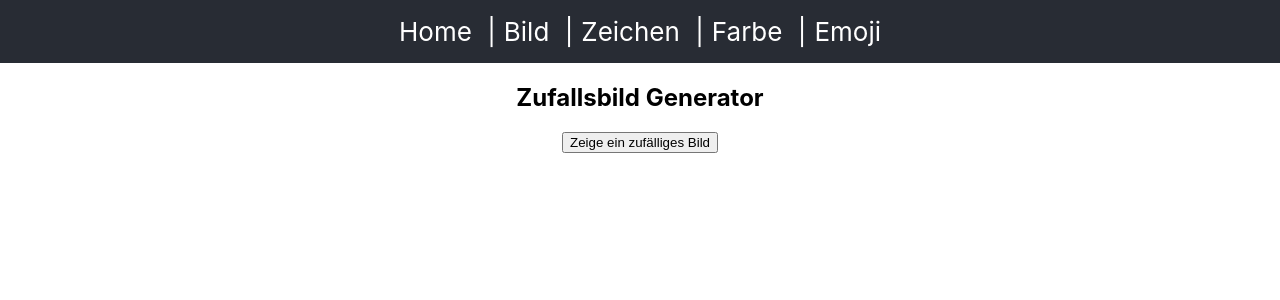
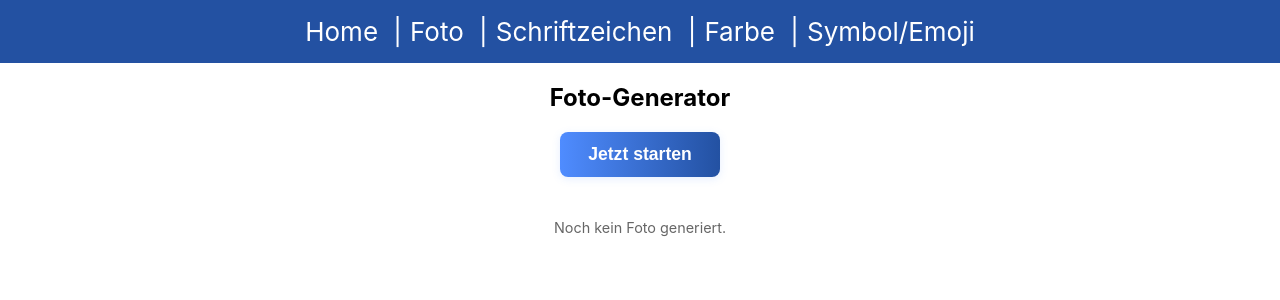
Before and after one commit to what-about-sun/codespaces-react, a React (Vite) app: page /random-image in a window 1280 px wide. Shown: the top 300 px of the page. Built offline with nearby package versions, Linux system fonts and the light colour scheme.

Commit message:
change Button and other style

```diff
--- a/src/App.css
+++ b/src/App.css
@@ -1,16 +1,5 @@
-.App {
-  min-height: 100vh;
-  display: flex;
-  flex-direction: column;
-}
-
-.App-logo {
-  height: 40vmin;
-  pointer-events: none;
-}
-
 .App-header {
-  background-color: #282c34;
+  background-color: #2351a2;
   padding: 16px 0;
   margin-bottom: 0;
   display: flex;
@@ -35,12 +24,14 @@
   color: #61dafb;
 }
 
-.heart {
-  color: #ff0000;
+.small {
+  font-size: 0.75rem;
 }
 
-.small {
-  font-size: 0.75rem;
+.smallText {
+  margin-top: 42px;
+  font-size: 0.9rem;
+  color: #666;
 }
 
 main {
@@ -65,6 +56,13 @@ main {
   width: 100%;
 }
 
+.random-image-display {
+  margin-top: 0px;
+  font-size: 20rem;
+  text-align: center;
+  min-height: 6rem;
+}
+
 .random-char-container {
   display: flex;
   flex-direction: column;
@@ -73,7 +71,7 @@ main {
 }
 
 .random-char-display {
-  margin-top: 32px;
+  margin-top: 0px;
   font-size: 20rem;
   text-align: center;
   min-height: 6rem;
--- a/src/App.jsx
+++ b/src/App.jsx
@@ -19,16 +19,16 @@ function App() {
         <header className="App-header">
           <nav>
             <Link to="/">Home</Link> |
-            <Link to="/random-image">Bild</Link> |
-            <Link to="/random-char">Zeichen</Link> |
+            <Link to="/random-image">Foto</Link> |
+            <Link to="/random-char">Schriftzeichen</Link> |
             <Link to="/random-color">Farbe</Link> |
-            <Link to="/random-emoji">Emoji</Link>
+            <Link to="/random-emoji">Symbol/Emoji</Link>
           </nav>
         </header>
         <Routes>
           <Route path="/" element={
             <main>
-              <div className="startseite-text">Willkommen auf der Startseite!</div>
+              <div className="startseite-text">Willkommen!</div>
             </main>
           } />
           <Route path="/random-image" element={
--- a/src/RandomCharPage.jsx
+++ b/src/RandomCharPage.jsx
@@ -1,10 +1,17 @@
 import React from 'react';
+import CustomButton from './components/CustomButton';
 
 function getRandomChar() {
   const ranges = [
     [0x4E00, 0x9FFF],   // Chinesisch
     [0xAC00, 0xD7AF],   // Koreanisch
     [0x0900, 0x097F],   // Devanagari (Hindi)
+    [0x3040, 0x309F],   // Hiragana
+    [0x30A0, 0x30FF],   // Katakana
+    [0x0400, 0x04FF],   // Kyrillisch
+    [0x0370, 0x03FF],   // Griechisch
+    [0x0600, 0x06FF],   // Arabisch
+    [0x0000, 0x007F]    // ASCII
   ];
   const [start, end] = ranges[Math.floor(Math.random() * ranges.length)];
   const code = start + Math.floor(Math.random() * (end - start));
@@ -18,10 +25,11 @@ function RandomCharPage({ char, setChar }) {
 
   return (
     <div className="random-char-container">
-      <h2>Zufallszeichen Generator</h2>
-      <button onClick={handleClick}>Zeige ein zufälliges Zeichen</button>
+      <h2>Schriftzeichen-Generator</h2>
+      <CustomButton onClick={handleClick}>Jetzt starten</CustomButton>
       <div className="random-char-display">
         {char && <span>{char}</span>}
+        {!char && <p className="smallText">Noch kein Schriftzeichen generiert.</p>}
       </div>
     </div>
   );
--- a/src/RandomColorPage.jsx
+++ b/src/RandomColorPage.jsx
@@ -1,4 +1,5 @@
 import { useState } from 'react';
+import CustomButton from './components/CustomButton';
 
 function getRandomColor() {
   const letters = '0123456789ABCDEF';
@@ -16,8 +17,8 @@ export default function RandomColorPage({ color, setColor }) {
 
   return (
     <div className="random-color-container">
-      <h2>Zufallsfarbe Generator</h2>
-      <button onClick={handleClick}>Zufallsfarbe generieren</button>
+      <h2>Farb-Generator</h2>
+      <CustomButton onClick={handleClick}>Jetzt starten</CustomButton>
       {color && (
         <div className="random-color-circle"
           style={{ backgroundColor: color }}
@@ -25,7 +26,7 @@ export default function RandomColorPage({ color, setColor }) {
         </div>
       )}
       {color && <p>Aktuelle Farbe: {color}</p>}
-      {!color && <p>Noch keine Farbe generiert.</p>}
+      {!color && <p className="smallText">Noch keine Farbe generiert.</p>}
      </div>
   );
 }
--- a/src/RandomEmojiPage.jsx
+++ b/src/RandomEmojiPage.jsx
@@ -1,3 +1,5 @@
+import CustomButton from './components/CustomButton';
+
 function getRandomEmoji() {
   // Emoji-Range: U+1F600 bis U+1F64F (Emoticons)
   const start = 0x1F600;
@@ -13,12 +15,12 @@ export default function RandomEmojiPage({ emoji, setEmoji }) {
 
   return (
     <div className="random-emoji-container">
-      <h2>Zufalls-Emoji Generator</h2>
-      <button onClick={handleClick}>Zufalls-Emoji generieren</button>
+      <h2>Symbol-, Emoji-Generator</h2>
+      <CustomButton onClick={handleClick}>Jetzt starten</CustomButton>
       {emoji && (
         <div style={{ fontSize: "18rem", margin: "1rem" }}>{emoji}</div>
       )}
-      {!emoji && <p>Noch kein Emoji generiert.</p>}
+      {!emoji && <p className="smallText">Noch kein Symbol/Emoji generiert.</p>}
     </div>
   );
 }
--- a/src/RandomImagePage.jsx
+++ b/src/RandomImagePage.jsx
@@ -1,5 +1,5 @@
-// filepath: /workspaces/codespaces-react/src/RandomImagePage.jsx
 import React from 'react';
+import CustomButton from './components/CustomButton';
 
 function RandomImagePage({ imgUrl, setImgUrl }) {
   const handleClick = () => {
@@ -8,10 +8,11 @@ function RandomImagePage({ imgUrl, setImgUrl }) {
 
   return (
     <div className="random-image-container">
-      <h2>Zufallsbild Generator</h2>
-      <button onClick={handleClick}>Zeige ein zufälliges Bild</button>
-      <div style={{ marginTop: 20 }}>
-        {imgUrl && <img src={imgUrl} alt="Random" />}
+      <h2>Foto-Generator</h2>
+      <CustomButton onClick={handleClick}>Jetzt starten</CustomButton>
+      <div className="random-image-display">
+        {imgUrl && <img src={imgUrl} alt="Random" style={{ marginTop: 40 }} />}
+        {!imgUrl && <p className="smallText">Noch kein Foto generiert.</p>}
       </div>
     </div>
   );
--- /dev/null
+++ b/src/components/Button.module.css
@@ -0,0 +1,16 @@
+.modernButton {
+  background: linear-gradient(90deg, #4f8cff 0%, #2351a2 100%);
+  color: #fff;
+  border: none;
+  border-radius: 8px;
+  padding: 12px 28px;
+  font-size: 1.1rem;
+  font-weight: 600;
+  box-shadow: 0 2px 8px rgba(79, 140, 255, 0.15);
+  cursor: pointer;
+  transition: background 0.2s, transform 0.1s;
+}
+.modernButton:hover {
+  background: linear-gradient(90deg, #2351a2 0%, #4f8cff 100%);
+  transform: translateY(-2px) scale(1.03);
+}
--- /dev/null
+++ b/src/components/CustomButton.jsx
@@ -0,0 +1,10 @@
+import React from "react";
+import styles from "./Button.module.css";
+
+const CustomButton = ({ children, ...props }) => (
+  <button className={styles.modernButton} {...props}>
+    {children}
+  </button>
+);
+
+export default CustomButton;
```
